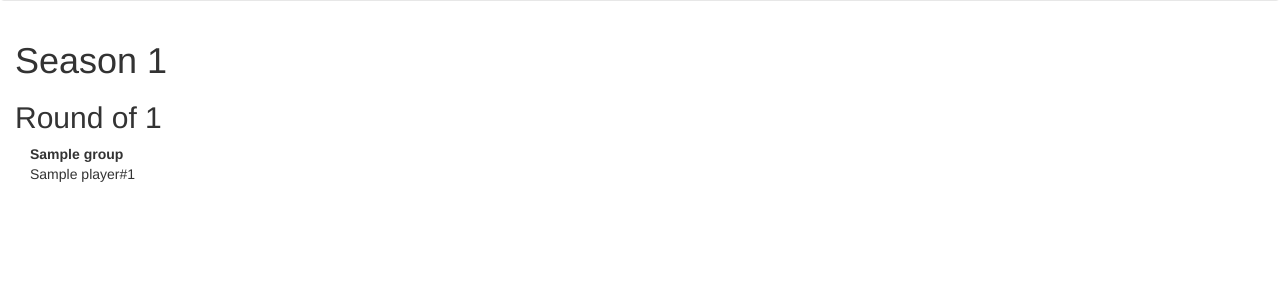
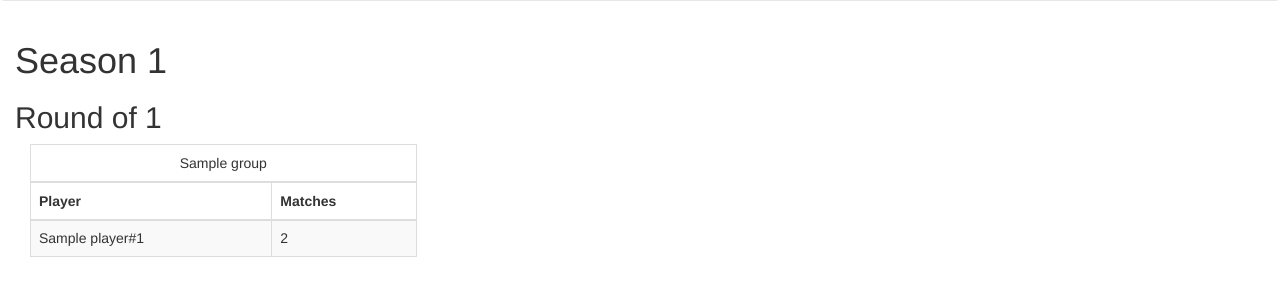
Before and after one commit to biddellns/litsl, a Django app: page / in a window 1280 px wide. Shown: the part 51-347 px from the top of the page. Run offline with Django 3.2, Linux system fonts and the light colour scheme; tables that the repository leaves empty hold one stand-in row (values such as "Sample post"); some libraries are stand-ins or nearby versions.

Commit message:
Season front page template uses player model method to display number of matches played.

```diff
--- a/players/models.py
+++ b/players/models.py
@@ -31,5 +31,12 @@ class Player(models.Model):
     ladder_games_played = models.IntegerField(blank = True, null = True)
     team = models.CharField(max_length = 30)
 
+    def get_total_games(self):
+        wins = 0
+        losses = 0
+        total_games = self.matchups_player1.count() + self.matchups_player2.count()
+
+        return total_games
+
     def __str__(self):
         return '{}#{}'.format(self.bnet_name, self.bnet_id)
--- a/season/templates/seasons/season_detail.html
+++ b/season/templates/seasons/season_detail.html
@@ -8,10 +8,23 @@
 	<div class="row">
 		{% for group in groups %}
 		<div class="col-md-4">
-			<strong>{{group}}</strong>
-			{% for player in group.players.all %}
-				<p> {{player}} </p>
-			{% endfor %}
+			<table class="table table-striped table-bordered">
+				<thead>
+					<tr><td class="text-center" colspan="2">{{group}}</td></tr>
+					<tr>
+						<th>Player</th>
+						<th>Matches</th>
+					<tr>
+				</thead>
+				<tbody>
+				{% for player in group.players.all %}
+					<tr>
+						<td>{{player}}</td>
+						<td>{{player.get_total_games}}</td>
+					</tr>
+				{% endfor %}
+				</tbody>
+			</table>
 		</div>
 		{% endfor %}
 	</div>
```
